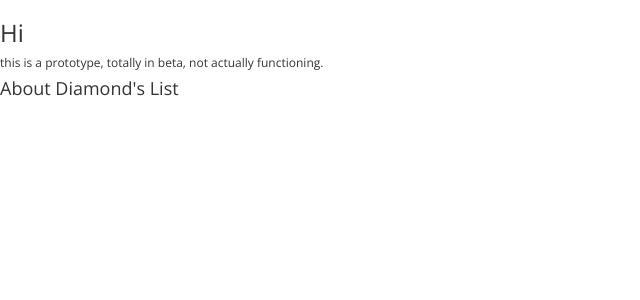
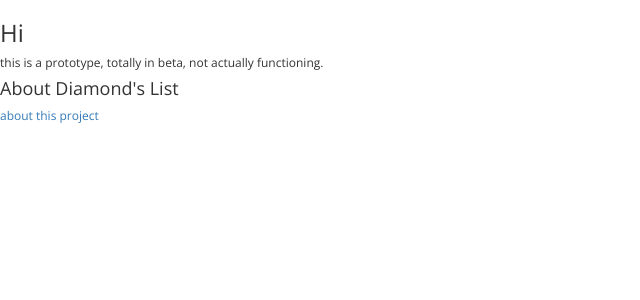
Before and after one commit to rshorey/diamonds-list, a Django app: template app/templates/about.html in a window 1280 px wide. Shown: the part 278-578 px from the top of the page, without its empty margins (0-640 px from the left). Run offline with Django 3.2, Linux system fonts and the light colour scheme; the template is opened without the code that fills it, so the values that code supplies are empty; some libraries are stand-ins or nearby versions.

Commit message:
link to about page

```diff
--- a/app/templates/base.html
+++ b/app/templates/base.html
@@ -45,6 +45,6 @@
      {% block content %}
 
                {% endblock %}
-
+<h6><a href="/about/">about this project</a></h6>
      </body>
 </html>
```
